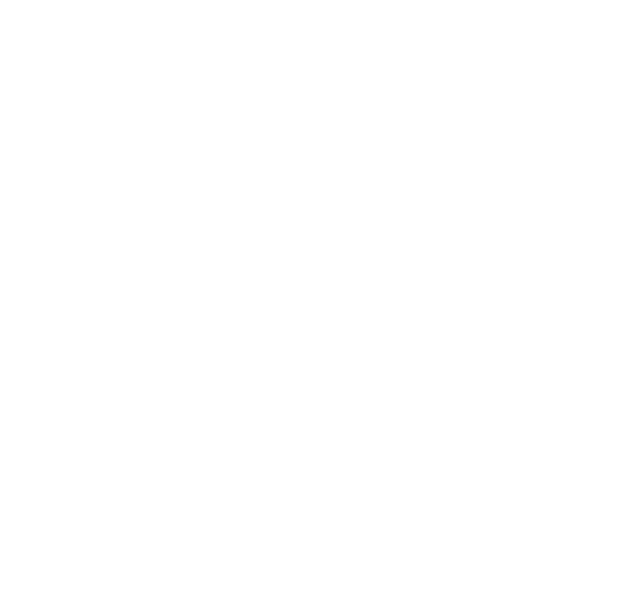
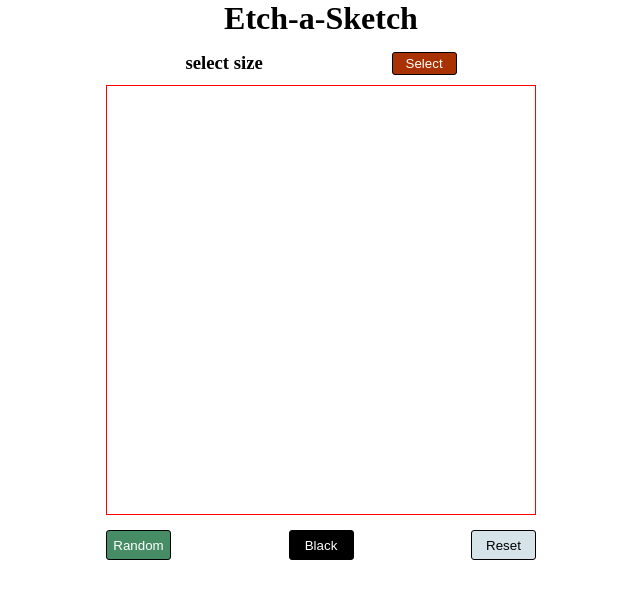
Before and after one commit to gedeonge1/Etch-a-Sketch, a plain HTML site: page index.html in a window 1280 px wide. Shown: the whole page, without its empty margins (319-959 px from the left). Drawn offline with Linux system fonts and the light colour scheme.

Commit message:
html content(buttons and board to be used as grid) have been added and it has been stlyled by adding some css

```diff
--- a/index.html
+++ b/index.html
@@ -8,6 +8,21 @@
 </head>
 <body>
 
+        <h1>Etch-a-Sketch</h1>
+
+        <div class="head-btn">
+            <h3>select size</h3>
+            <button class="btn select-btn">Select</button>
+        </div>
+
+
+    <main class="container"></main>
+
+    <footer>
+        <button class="btn random-btn">Random</button>
+        <button class="btn black-btn">Black</button>
+        <button class="btn reset-btn">Reset</button>
+    </footer>
 
     <script src="script.js"></script>
 </body>
--- a/style.css
+++ b/style.css
@@ -0,0 +1,52 @@
+*{
+    margin: 0;
+    box-sizing: border-box;
+}
+
+body{
+    display: flex;
+    flex-direction: column;
+    align-items: center;
+}
+.container{
+    width: 430px;
+    height: 430px;
+    border: 1px solid red;
+}
+.head-btn{
+    display: flex;
+    justify-content: space-around;
+    width: 400px;
+    margin-bottom: 10px;
+}
+h1{
+    margin-bottom: 15px;
+}
+footer{
+    margin-top: 15px;
+    display: flex;
+    width: 430px;
+    height: 30px;
+    justify-content: space-between;
+}
+.btn{
+    width: 65px;
+    color:white;
+    border: 1px solid black;
+    border-radius: 3px;
+}
+.select-btn{
+    height: 23px;
+    background-color: rgb(169, 50, 2);
+}
+.random-btn{
+    background-color: rgb(70, 141, 102);
+
+}
+.black-btn{
+    background-color: black;
+}
+.reset-btn{
+    background-color: rgb(214, 227, 232);
+    color: black;
+}
```
